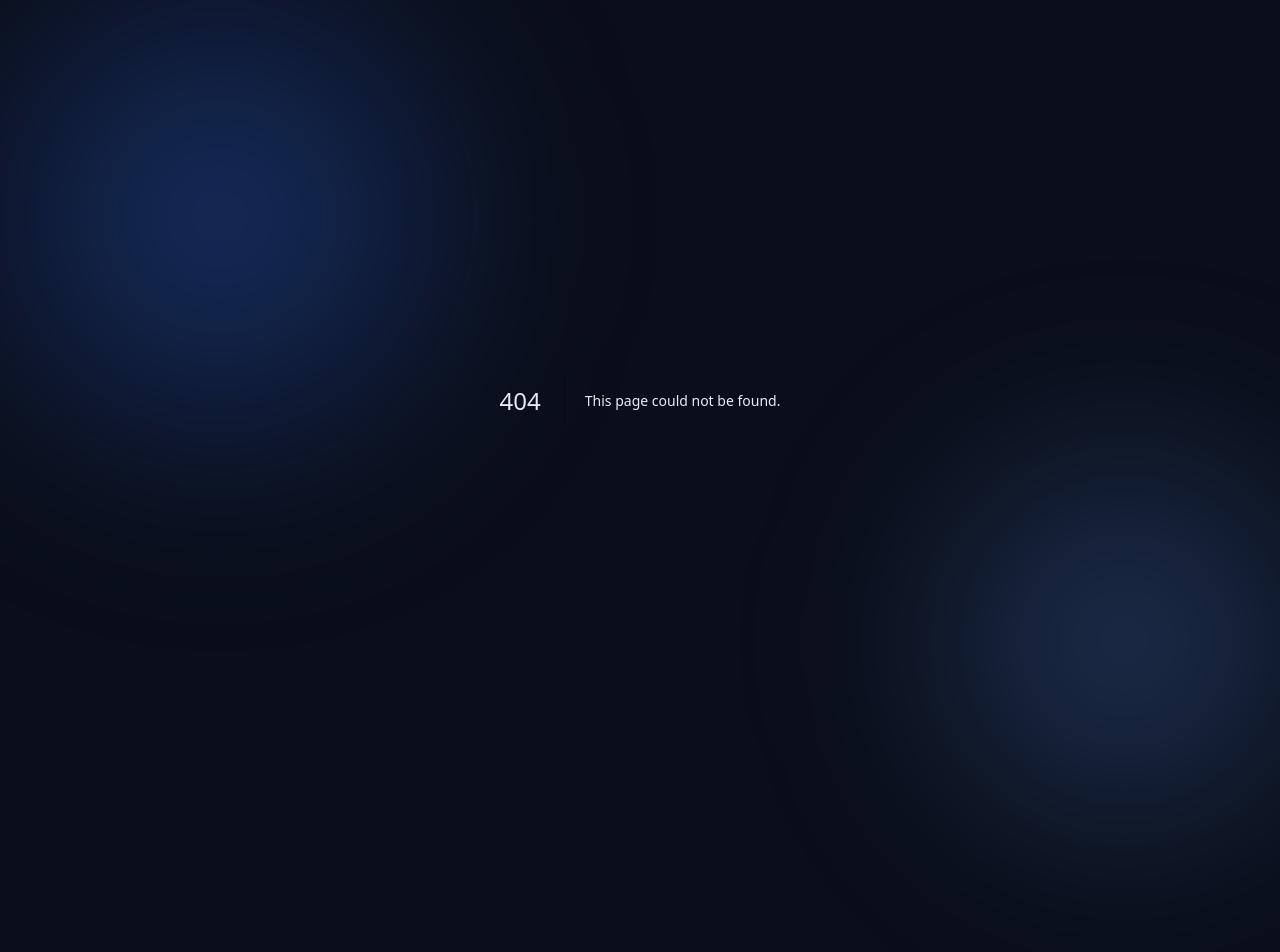
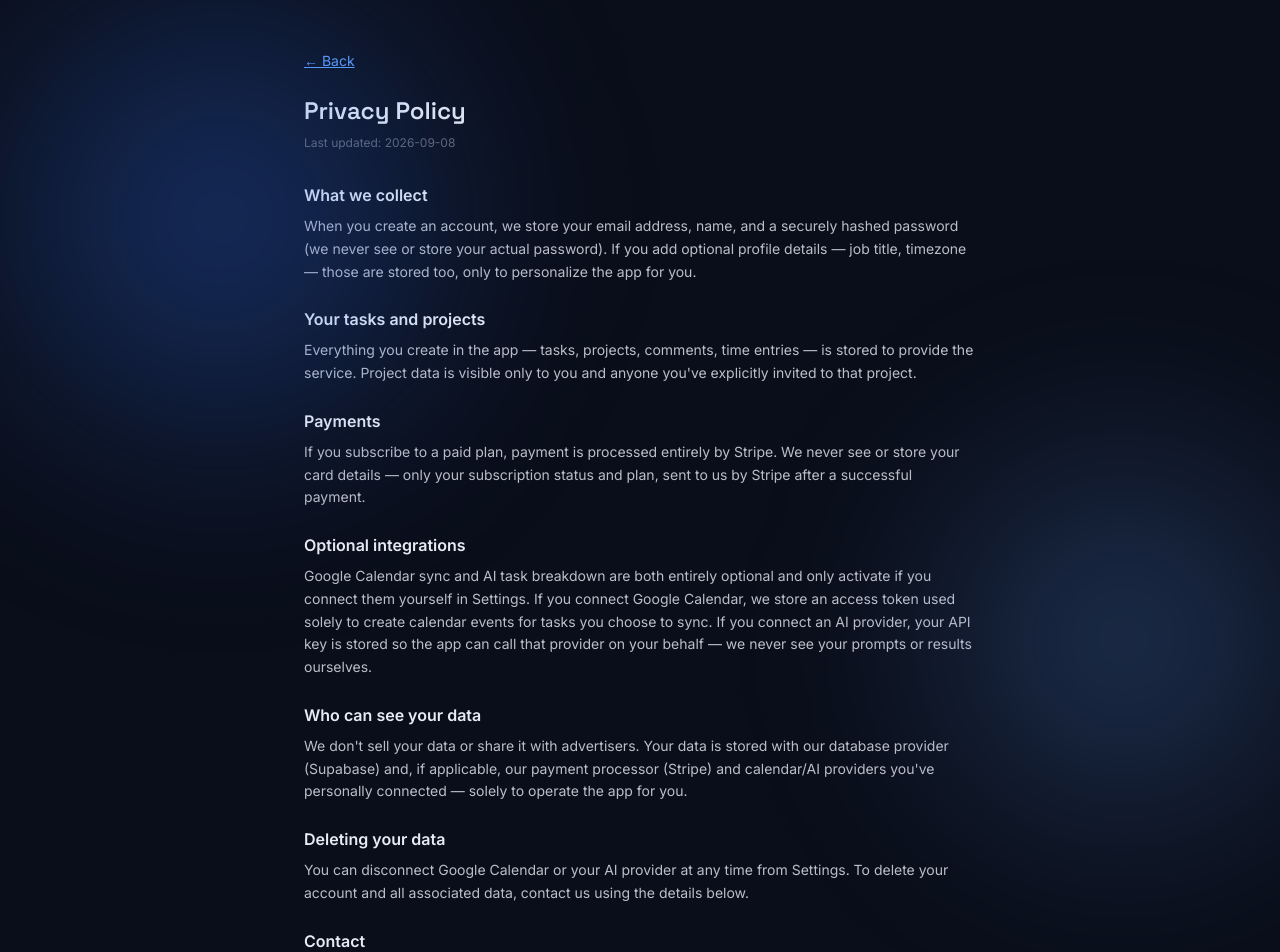
Before and after one commit to J-ntk/daska-app, a Next.js app: page /privacy in a window 1280 px wide. Before the commit this address had no page. Shown: the top 952 px of the page. Before the commit the page ends 800 px from the top, so only its background shows below. Built offline with nearby package versions, Linux system fonts and the light colour scheme.

Commit message:
Fix TypeScript build error in server.ts

```diff
--- /dev/null
+++ b/src/app/privacy/page.tsx
@@ -0,0 +1,81 @@
+import Link from "next/link";
+
+export const metadata = { title: "Privacy Policy — Planning App" };
+
+export default function PrivacyPage() {
+  return (
+    <div className="min-h-screen px-4 py-12">
+      <div className="max-w-2xl mx-auto">
+        <Link href="/" className="text-sm text-accentLight underline mb-6 inline-block">
+          ← Back
+        </Link>
+        <h1 className="text-2xl font-display font-semibold mb-2">Privacy Policy</h1>
+        <p className="text-xs text-ink/40 mb-8">Last updated: {new Date().toISOString().slice(0, 10)}</p>
+
+        <div className="space-y-6 text-sm text-ink/80 leading-relaxed">
+          <section>
+            <h2 className="text-base font-semibold text-ink mb-2">What we collect</h2>
+            <p>
+              When you create an account, we store your email address, name, and a securely
+              hashed password (we never see or store your actual password). If you add optional
+              profile details — job title, timezone — those are stored too, only to personalize
+              the app for you.
+            </p>
+          </section>
+
+          <section>
+            <h2 className="text-base font-semibold text-ink mb-2">Your tasks and projects</h2>
+            <p>
+              Everything you create in the app — tasks, projects, comments, time entries — is
+              stored to provide the service. Project data is visible only to you and anyone
+              you&apos;ve explicitly invited to that project.
+            </p>
+          </section>
+
+          <section>
+            <h2 className="text-base font-semibold text-ink mb-2">Payments</h2>
+            <p>
+              If you subscribe to a paid plan, payment is processed entirely by Stripe. We never
+              see or store your card details — only your subscription status and plan, sent to
+              us by Stripe after a successful payment.
+            </p>
+          </section>
+
+          <section>
+            <h2 className="text-base font-semibold text-ink mb-2">Optional integrations</h2>
+            <p>
+              Google Calendar sync and AI task breakdown are both entirely optional and only
+              activate if you connect them yourself in Settings. If you connect Google Calendar,
+              we store an access token used solely to create calendar events for tasks you choose
+              to sync. If you connect an AI provider, your API key is stored so the app can call
+              that provider on your behalf — we never see your prompts or results ourselves.
+            </p>
+          </section>
+
+          <section>
+            <h2 className="text-base font-semibold text-ink mb-2">Who can see your data</h2>
+            <p>
+              We don&apos;t sell your data or share it with advertisers. Your data is stored with
+              our database provider (Supabase) and, if applicable, our payment processor (Stripe)
+              and calendar/AI providers you&apos;ve personally connected — solely to operate the
+              app for you.
+            </p>
+          </section>
+
+          <section>
+            <h2 className="text-base font-semibold text-ink mb-2">Deleting your data</h2>
+            <p>
+              You can disconnect Google Calendar or your AI provider at any time from Settings.
+              To delete your account and all associated data, contact us using the details below.
+            </p>
+          </section>
+
+          <section>
+            <h2 className="text-base font-semibold text-ink mb-2">Contact</h2>
+            <p>Questions about this policy? Reach out at the contact details in the app store listing.</p>
+          </section>
+        </div>
+      </div>
+    </div>
+  );
+}
--- /dev/null
+++ b/src/app/terms/page.tsx
@@ -0,0 +1,74 @@
+import Link from "next/link";
+
+export const metadata = { title: "Terms of Service — Planning App" };
+
+export default function TermsPage() {
+  return (
+    <div className="min-h-screen px-4 py-12">
+      <div className="max-w-2xl mx-auto">
+        <Link href="/" className="text-sm text-accentLight underline mb-6 inline-block">
+          ← Back
+        </Link>
+        <h1 className="text-2xl font-display font-semibold mb-2">Terms of Service</h1>
+        <p className="text-xs text-ink/40 mb-8">Last updated: {new Date().toISOString().slice(0, 10)}</p>
+
+        <div className="space-y-6 text-sm text-ink/80 leading-relaxed">
+          <section>
+            <h2 className="text-base font-semibold text-ink mb-2">Using the app</h2>
+            <p>
+              By creating an account, you agree to use the app for lawful purposes and to keep
+              your login credentials secure. You&apos;re responsible for the content you and
+              anyone you invite to your projects add.
+            </p>
+          </section>
+
+          <section>
+            <h2 className="text-base font-semibold text-ink mb-2">Plans and billing</h2>
+            <p>
+              The free plan includes one owned project; paid plans (Monthly, Yearly, or Lifetime)
+              unlock unlimited projects. Being invited to someone else&apos;s project is always
+              free, regardless of your own plan. Subscriptions renew automatically until
+              cancelled; you can manage or cancel your subscription anytime from Billing, which
+              opens Stripe&apos;s secure customer portal.
+            </p>
+          </section>
+
+          <section>
+            <h2 className="text-base font-semibold text-ink mb-2">Referrals</h2>
+            <p>
+              Referral discounts apply when a referred user completes a paid subscription, and
+              remain active for as long as that subscription continues. Referral rewards may be
+              adjusted or discontinued for abuse (e.g. self-referral, fake accounts).
+            </p>
+          </section>
+
+          <section>
+            <h2 className="text-base font-semibold text-ink mb-2">Third-party integrations</h2>
+            <p>
+              Google Calendar sync and AI task breakdown are optional and require you to connect
+              your own accounts/API keys. We&apos;re not responsible for the availability,
+              accuracy, or cost of those third-party services.
+            </p>
+          </section>
+
+          <section>
+            <h2 className="text-base font-semibold text-ink mb-2">No warranty</h2>
+            <p>
+              The app is provided as-is, without warranty of any kind. We&apos;ll do our best to
+              keep it running reliably, but we&apos;re not liable for data loss, downtime, or
+              damages arising from use of the app.
+            </p>
+          </section>
+
+          <section>
+            <h2 className="text-base font-semibold text-ink mb-2">Changes</h2>
+            <p>
+              We may update these terms as the app evolves. Continued use after changes means you
+              accept the updated terms.
+            </p>
+          </section>
+        </div>
+      </div>
+    </div>
+  );
+}
--- a/src/lib/supabase/server.ts
+++ b/src/lib/supabase/server.ts
@@ -1,4 +1,4 @@
-import { createServerClient } from "@supabase/ssr";
+import { createServerClient, type CookieOptions } from "@supabase/ssr";
 import { cookies } from "next/headers";
 
 export function createClient() {
@@ -12,7 +12,7 @@ export function createClient() {
         getAll() {
           return cookieStore.getAll();
         },
-        setAll(cookiesToSet) {
+        setAll(cookiesToSet: { name: string; value: string; options: CookieOptions }[]) {
           try {
             cookiesToSet.forEach(({ name, value, options }) =>
               cookieStore.set(name, value, options)
```
Also changed, not shown: src/middleware.ts (+6 -1 lines).
